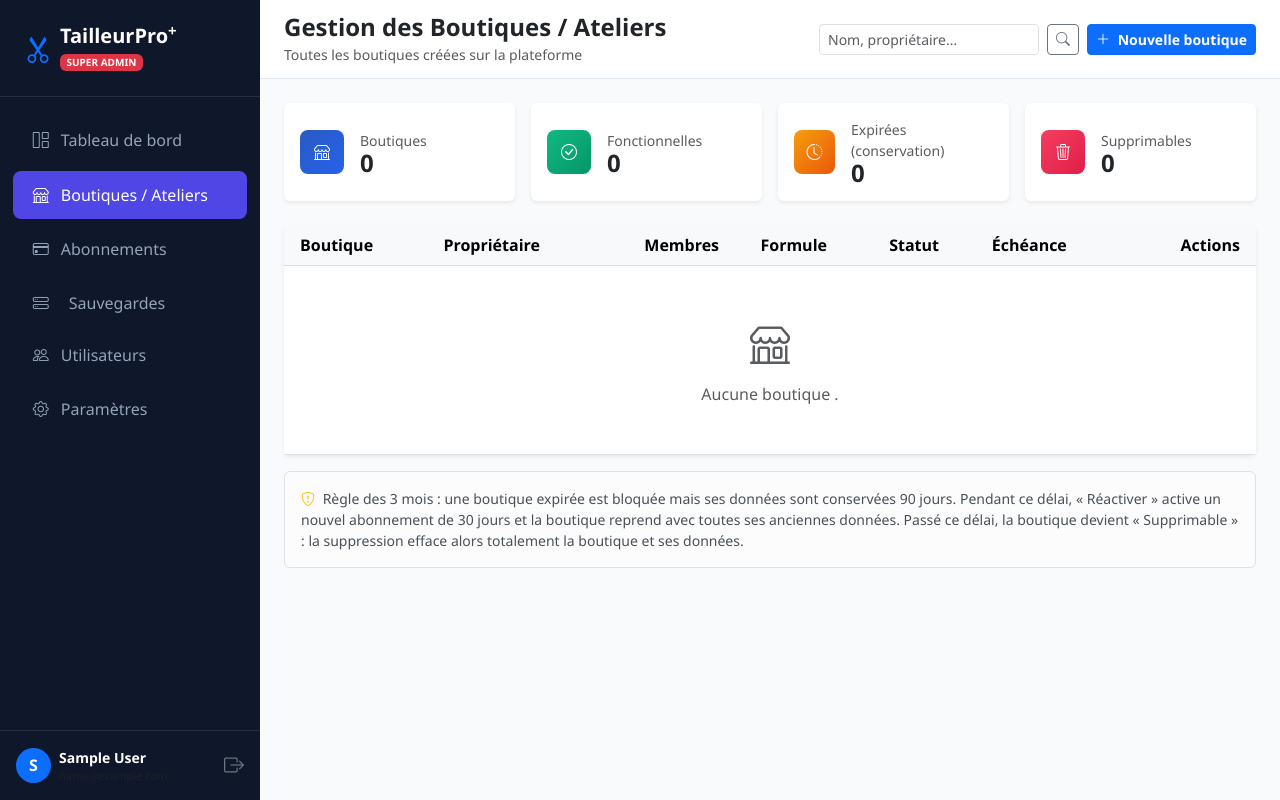
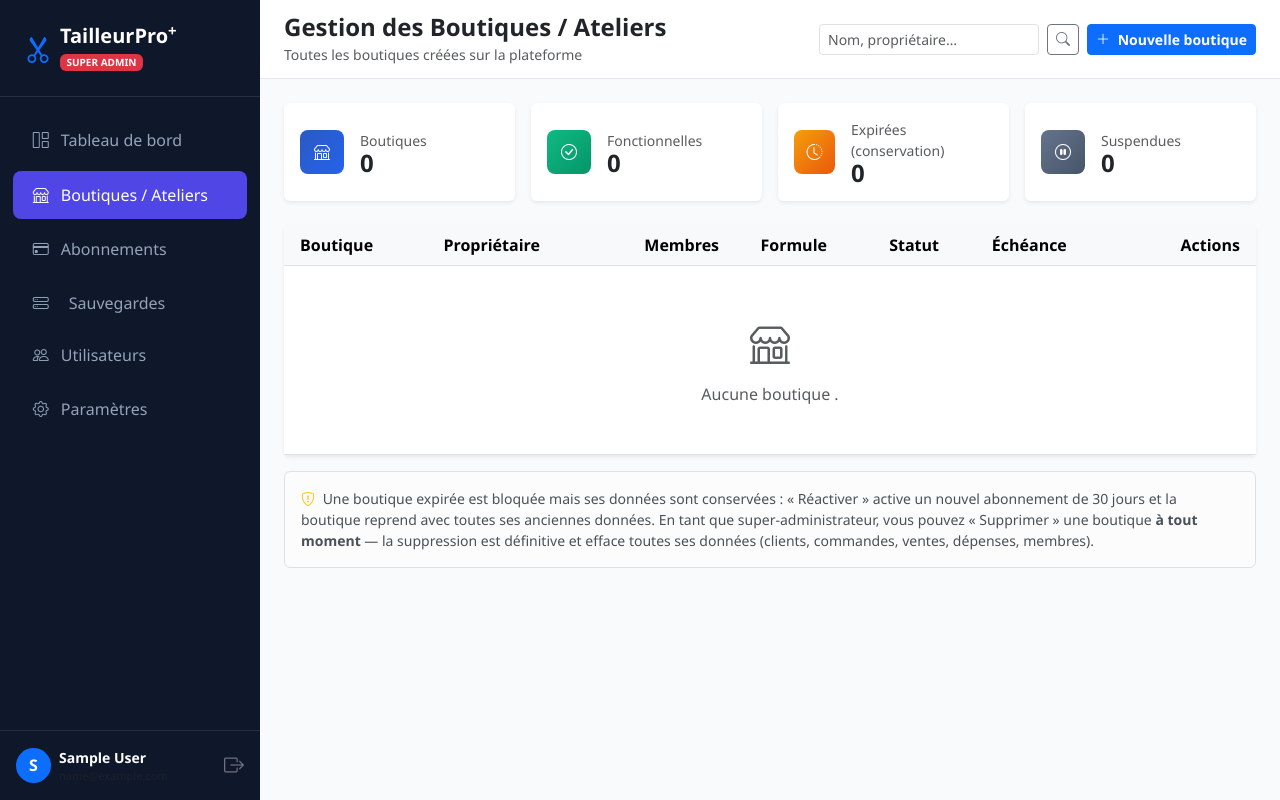
Before and after one commit to artisanweb4-blip/Projet_tailleur, a Django app: page /saas-admin/boutiques/ in a window 1280 px wide. Run offline with Django 5.2, Linux system fonts and the light colour scheme; the visitor is signed in with stand-in values (Sample User, id 1); data comes from the database, SQL or seed files in the repository; data that the repository does not hold is empty.

Commit message:
Superadmin : suppression de boutique possible a tout moment

```diff
--- a/core/templates/saas_admin/liste_boutiques.html
+++ b/core/templates/saas_admin/liste_boutiques.html
@@ -75,12 +75,12 @@
     <div class="col-6 col-xl-3">
         <div class="card border-0 shadow-sm h-100">
             <div class="card-body d-flex align-items-center gap-3">
-                <div class="d-flex align-items-center justify-content-center rounded-3" style="width:44px;height:44px;background:linear-gradient(135deg,#f43f5e,#e11d48);">
-                    <i class="bi bi-trash3 text-white"></i>
+                <div class="d-flex align-items-center justify-content-center rounded-3" style="width:44px;height:44px;background:linear-gradient(135deg,#64748b,#475569);">
+                    <i class="bi bi-pause-circle text-white"></i>
                 </div>
                 <div>
-                    <div class="text-muted small">Supprimables</div>
-                    <div class="fs-4 fw-bold lh-1">{{ kpi.supprimables }}</div>
+                    <div class="text-muted small">Suspendues</div>
+                    <div class="fs-4 fw-bold lh-1">{{ kpi.suspendues }}</div>
                 </div>
             </div>
         </div>
@@ -130,27 +130,17 @@
                     <td>
                         {% if boutique.infos_exp.fonctionnelle %}
                             <span class="badge bg-success">Fonctionnelle</span>
-                        {% elif boutique.infos_exp.supprimable %}
-                            <span class="badge bg-danger">Supprimable</span>
-                            <small class="text-muted d-block">délai de 3 mois écoulé</small>
                         {% elif boutique.infos_exp.statut == 'SUSPENDU' %}
                             <span class="badge bg-secondary">Suspendue</span>
                         {% else %}
                             <span class="badge bg-warning text-dark">Expirée</span>
-                            <small class="text-muted d-block">données conservées</small>
                         {% endif %}
                     </td>
                     <td class="small">
                         {% if boutique.infos_exp.date_fin %}
-                            Fin : {{ boutique.infos_exp.date_fin|date:"d/m/Y" }}<br>
-                        {% endif %}
-                        {% if not boutique.infos_exp.fonctionnelle %}
-                            {% if boutique.infos_exp.supprimable %}
-                                <span class="text-danger">Conservation échue le {{ boutique.infos_exp.echeance|date:"d/m/Y" }}</span>
-                            {% else %}
-                                Conservation jusqu'au {{ boutique.infos_exp.echeance|date:"d/m/Y" }}
-                                <span class="badge bg-light text-dark border">J-{{ boutique.infos_exp.jours_restants }}</span>
-                            {% endif %}
+                            Fin : {{ boutique.infos_exp.date_fin|date:"d/m/Y" }}
+                        {% else %}
+                            <span class="text-muted">—</span>
                         {% endif %}
                     </td>
                     <td class="text-end pe-3 text-nowrap">
@@ -168,12 +158,11 @@
                         </form>
                         {% endif %}
                         <form method="POST" class="d-inline" action="{% url 'saas_admin:supprimer_boutique' boutique.id %}"
-                              onsubmit="return confirm('SUPPRIMER TOTALEMENT cette boutique et toutes ses données ? Action irréversible.');">
+                              onsubmit="return confirm('⚠️ SUPPRESSION DÉFINITIVE\n\n« {{ boutique.nom|escapejs }} » et TOUTES ses données (clients, commandes, ventes, dépenses, membres, abonnement) seront effacées.\n\nCette action est IRRÉVERSIBLE. Confirmer ?');">
                             {% csrf_token %}
                             <input type="hidden" name="confirmation" value="SUPPRIMER">
                             <button type="submit" class="btn btn-sm btn-outline-danger"
-                                    {% if not boutique.infos_exp.supprimable %}disabled
-                                    title="Suppression possible seulement après le délai de conservation de 3 mois ({{ boutique.infos_exp.echeance|date:'d/m/Y' }})"{% endif %}>
+                                    title="Supprimer définitivement cette boutique et toutes ses données">
                                 <i class="bi bi-trash me-1"></i>Supprimer
                             </button>
                         </form>
@@ -194,10 +183,11 @@
 
 <div class="alert alert-light border small mt-3 mb-0">
     <i class="bi bi-shield-exclamation me-1 text-warning"></i>
-    Règle des 3 mois : une boutique expirée est bloquée mais ses données sont conservées
-    90 jours. Pendant ce délai, « Réactiver » active un nouvel abonnement de 30 jours et la
-    boutique reprend avec toutes ses anciennes données. Passé ce délai, la boutique devient
-    « Supprimable » : la suppression efface alors totalement la boutique et ses données.
+    Une boutique expirée est bloquée mais ses données sont conservées :
+    « Réactiver » active un nouvel abonnement de 30 jours et la boutique reprend
+    avec toutes ses anciennes données. En tant que super-administrateur, vous pouvez
+    « Supprimer » une boutique <strong>à tout moment</strong> — la suppression est
+    définitive et efface toutes ses données (clients, commandes, ventes, dépenses, membres).
 </div>
 {% endblock %}
 
--- a/saas_admin/views.py
+++ b/saas_admin/views.py
@@ -117,14 +117,14 @@ def superadmin_liste_boutiques(request):
             atelier__in=[b.id for b in boutiques], est_fondateur=True,
         ).select_related('user')
     }
-    kpi = {'total': len(boutiques), 'actives': 0, 'expirees': 0, 'supprimables': 0}
+    kpi = {'total': len(boutiques), 'actives': 0, 'expirees': 0, 'suspendues': 0}
     for boutique in boutiques:
         boutique.proprietaire_user = fondateurs.get(boutique.id)
         boutique.infos_exp = infos_expiration(boutique)
         if boutique.infos_exp['fonctionnelle']:
             kpi['actives'] += 1
-        elif boutique.infos_exp['supprimable']:
-            kpi['supprimables'] += 1
+        elif boutique.infos_exp['statut'] == 'SUSPENDU':
+            kpi['suspendues'] += 1
         else:
             kpi['expirees'] += 1
     return render(request, 'saas_admin/liste_boutiques.html', {
@@ -296,15 +296,10 @@ def reactiver_boutique(request, boutique_id):
 def supprimer_boutique(request, boutique_id):
     atelier = get_object_or_404(Atelier, id=boutique_id)
     if request.method == 'POST':
-        infos = infos_expiration(atelier)
-        if not infos['supprimable']:
-            messages.error(
-                request,
-                f"Suppression refusée : les données de {atelier.nom} sont "
-                f"conservées jusqu'au {infos['echeance']:%d/%m/%Y} (3 mois "
-                f"sans abonnement). Activez un abonnement pour la "
-                f"réactiver, ou revenez après cette date.")
-            return redirect('saas_admin:detail_boutique', boutique_id=atelier.id)
+        # Le super-admin peut supprimer TOUTE boutique à tout moment
+        # (plus de délai de conservation bloquant). La seule garde est la
+        # confirmation explicite, car la suppression efface en cascade
+        # clients, commandes, ventes, dépenses, membres et abonnement.
         if request.POST.get('confirmation') != 'SUPPRIMER':
             messages.error(request, "Confirmation requise : tapez SUPPRIMER.")
             return redirect('saas_admin:detail_boutique', boutique_id=atelier.id)
@@ -314,8 +309,8 @@ def supprimer_boutique(request, boutique_id):
         User.objects.filter(id__in=users, profil__isnull=True).delete()
         messages.success(
             request,
-            f"Boutique « {nom} » supprimée totalement (données comprises) "
-            f"après la fin du délai de conservation.")
+            f"Boutique « {nom} » supprimée définitivement, avec toutes "
+            f"ses données (clients, commandes, ventes, dépenses, membres).")
         return redirect('saas_admin:superadmin_liste_boutiques')
     return redirect('saas_admin:detail_boutique', boutique_id=atelier.id)
 
```
Also changed, not shown: core/templates/core/abonnement_bloque.html (+2 -8 lines), core/templates/saas_admin/detail_boutique.html (+14 -5 lines).
